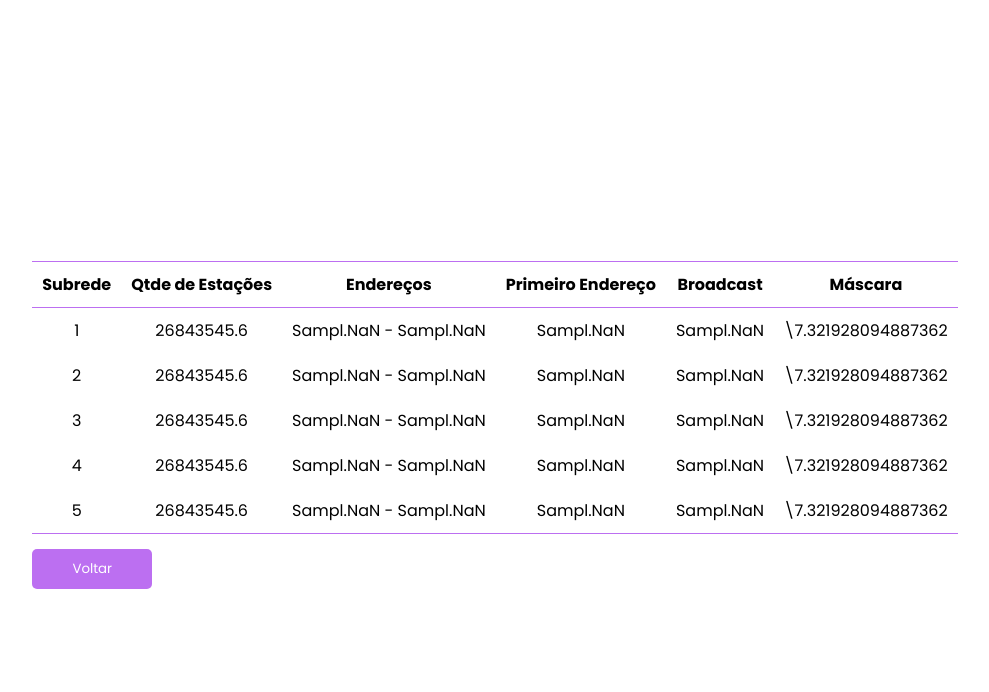
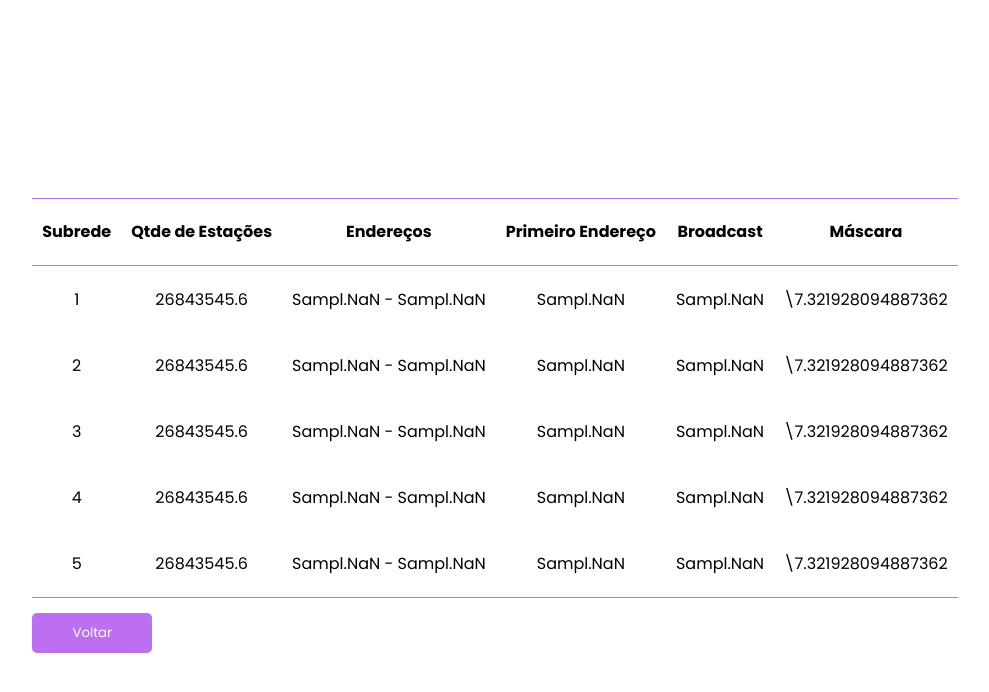
Before and after one commit to luanabrizola/Atividades_redes, a plain HTML site: page index.html in a window 1280 px wide. Both pictures are taken after typing "Sample", "5", "5" into the empty fields and a click on the button "Calcular". Shown: the whole page, without its empty margins (145-1134 px from the left). Drawn offline with Linux system fonts and the light colour scheme.

Commit message:
Update style.css

```diff
--- a/style.css
+++ b/style.css
@@ -74,6 +74,7 @@ button {
 
 .resultado{
     display: none;
+    overflow: hidden;
 }
 
 table{
@@ -81,6 +82,7 @@ table{
     border-collapse: collapse;
     border-bottom: 1px solid var(--roxo);
     margin-bottom: 15px;
+    height: 400px;
     overflow-y: auto;
 }
 
```
